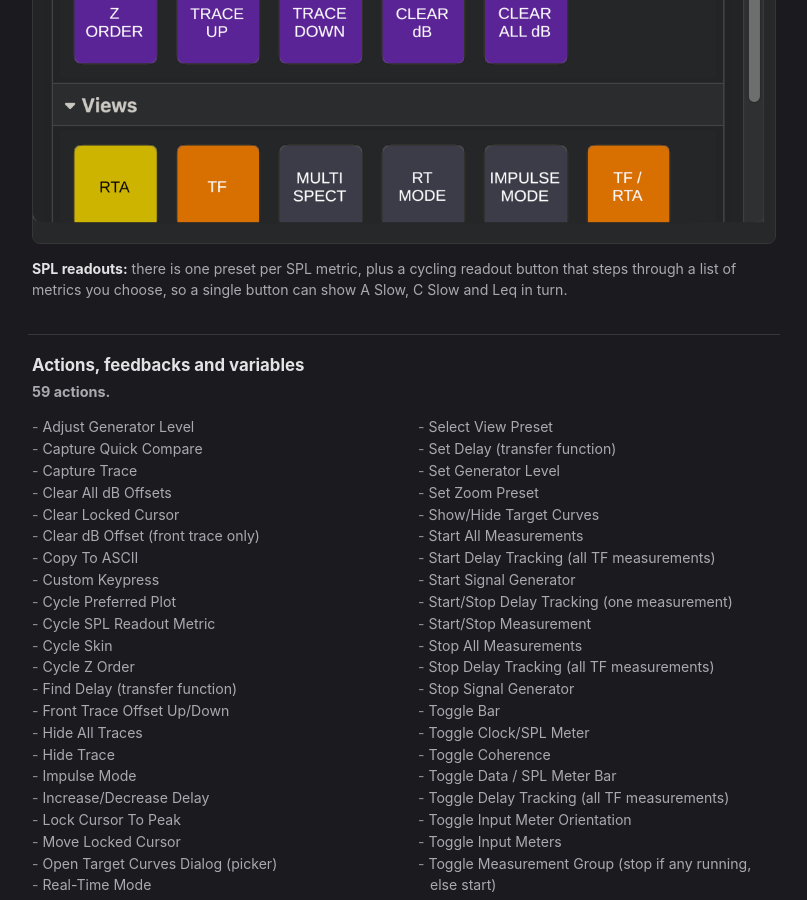
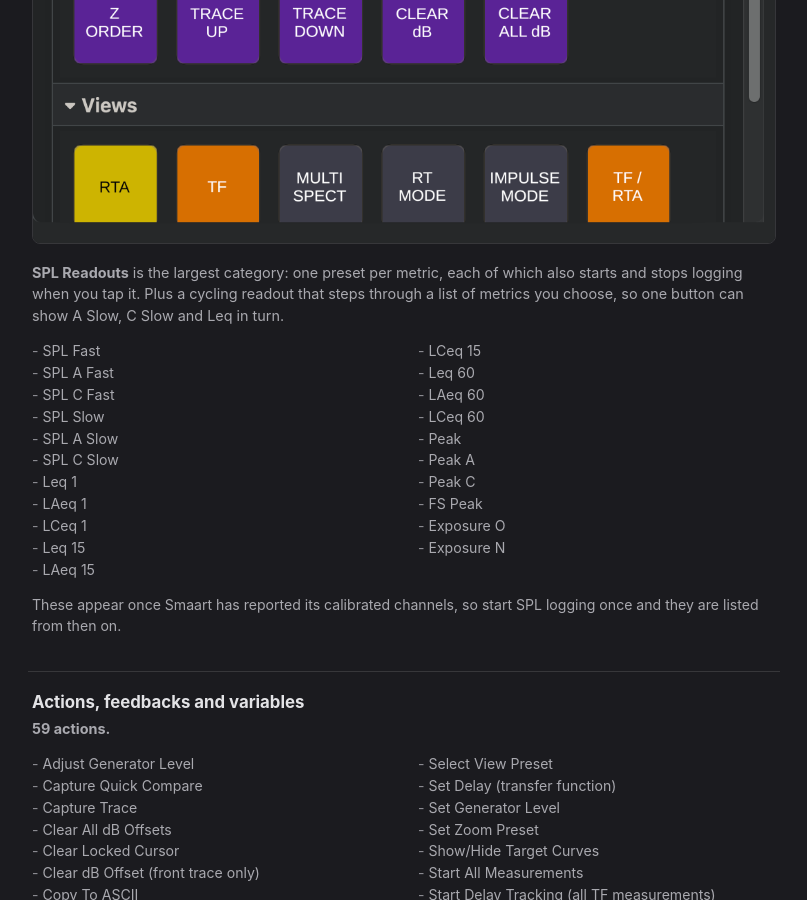
Before and after one commit to BSKapps/bskapps.github.io, a Jekyll site: the page tools/companion/index.html, which Jekyll copies as it is, in a window 1280 px wide and 900 px high, scrolled down 5425 px. Shown: the whole window, without its empty margins (236-1043 px from the left). Built offline with Jekyll 4.4.1, drawn with Linux system fonts in a browser that asks for light colours.

Commit message:
List the SPL metrics rather than screenshotting blank readouts

```diff
--- a/tools/companion/index.html
+++ b/tools/companion/index.html
@@ -97,7 +97,11 @@
             <p>91 presets across ten categories: SPL Readouts, Traces, Measurements, Display, Zoom, Delay, Views, Generator, SPL and Cursor. Open the <strong>Presets</strong> tab in Companion, pick <strong>BSK Apps: Smaart Control</strong>, and drag any button straight onto your surface. Colours and text come set up.</p>
             <img class="step-shot" src="/tools/companion/images/smaart-presets-1.png" alt="Companion Presets tab showing BSK Smaart preset buttons grouped under Cursor, Delay, Display and Generator">
             <img class="step-shot" src="/tools/companion/images/smaart-presets-2.png" alt="Companion Presets tab showing BSK Smaart preset buttons grouped under Measurements, SPL, Traces and Views">
-            <p class="note-line" style="margin-top:14px;"><strong>SPL readouts:</strong> there is one preset per SPL metric, plus a cycling readout button that steps through a list of metrics you choose, so a single button can show A Slow, C Slow and Leq in turn.</p>
+            <p style="margin-top:18px;"><strong>SPL Readouts</strong> is the largest category: one preset per metric, each of which also starts and stops logging when you tap it. Plus a cycling readout that steps through a list of metrics you choose, so one button can show A Slow, C Slow and Leq in turn.</p>
+            <ul class="ref-list">
+                <li>SPL Fast</li><li>SPL A Fast</li><li>SPL C Fast</li><li>SPL Slow</li><li>SPL A Slow</li><li>SPL C Slow</li><li>Leq 1</li><li>LAeq 1</li><li>LCeq 1</li><li>Leq 15</li><li>LAeq 15</li><li>LCeq 15</li><li>Leq 60</li><li>LAeq 60</li><li>LCeq 60</li><li>Peak</li><li>Peak A</li><li>Peak C</li><li>FS Peak</li><li>Exposure O</li><li>Exposure N</li>
+            </ul>
+            <p class="note-line" style="margin-top:14px;">These appear once Smaart has reported its calibrated channels, so start SPL logging once and they are listed from then on.</p>
         </div>
 
         <div class="script-card setup">
```
